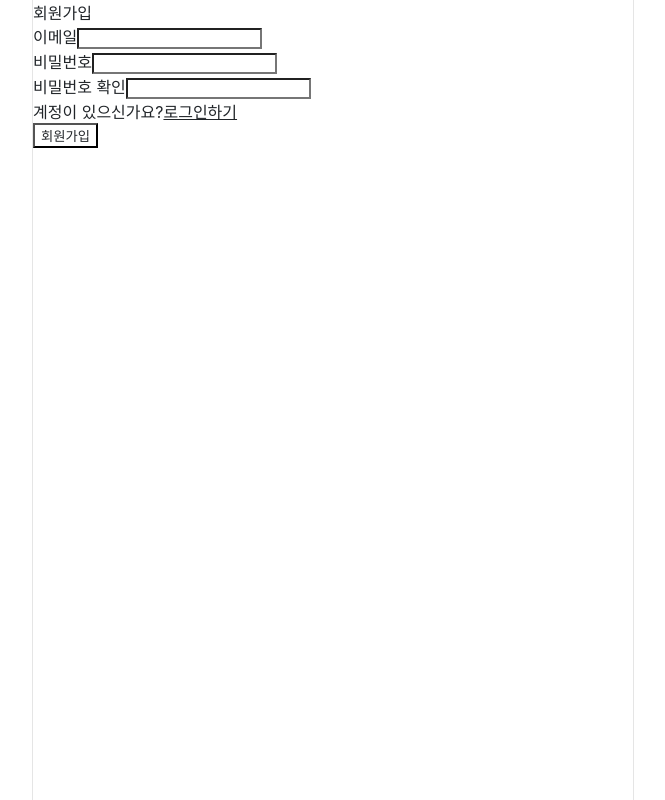
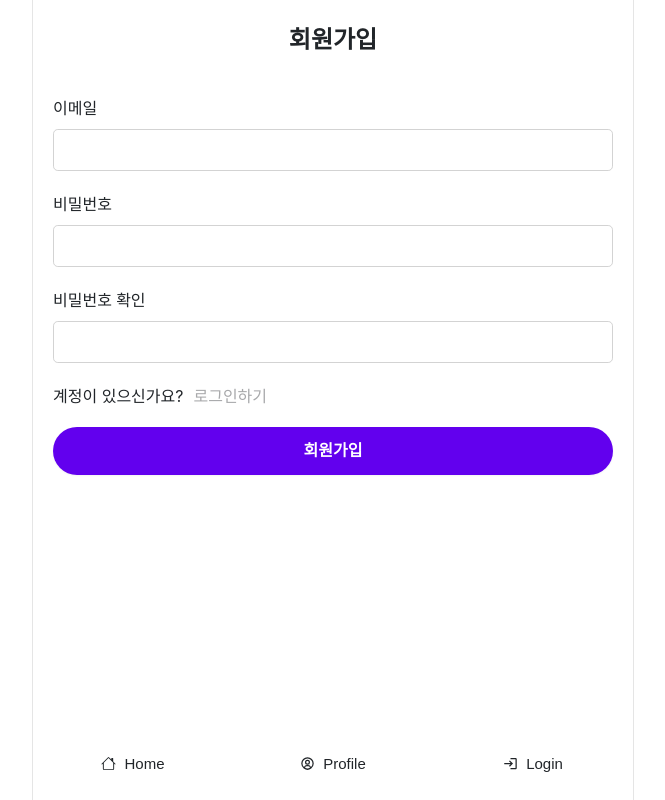
Before and after one commit to gahyeon11/twitter-prj, a React (Create React App) app: page /users/signup in a window 1280 px wide. Shown: the whole page, without its empty margins (307-972 px from the left). Built offline with nearby package versions, Linux system fonts and the light colour scheme; no server answers.

Commit message:
Feat: 바텀 메뉴, 회원가입 스타일 구현

```diff
--- a/src/App.tsx
+++ b/src/App.tsx
@@ -1,4 +1,5 @@
 import { Layout } from "components/layout/layout";
+import Loader from "components/loader/Loader";
 import Router from "components/Router";
 import { getAuth, onAuthStateChanged } from "firebase/auth";
 import { app } from "firebaseApp";
@@ -27,7 +28,7 @@ function App() {
   return (
     <Layout>
       <ToastContainer />
-      {init ? <Router isAuthenticated={isAuthenticated} /> : "loading"}
+      {init ? <Router isAuthenticated={isAuthenticated} /> : <Loader />}
     </Layout>
   );
 }
--- /dev/null
+++ b/src/components/Menu.tsx
@@ -0,0 +1,47 @@
+import { BsHouse } from "react-icons/bs";
+import { BiUserCircle } from "react-icons/bi";
+import { useNavigate } from "react-router-dom";
+import { MdLogout, MdLogin } from "react-icons/md";
+import { useContext } from "react";
+import AuthContext from "context/AuthContext";
+import { getAuth, signOut } from "firebase/auth";
+import { app } from "firebaseApp";
+
+import { toast } from "react-toastify";
+
+export default function MenuList() {
+  const { user } = useContext(AuthContext);
+  const navigate = useNavigate();
+  return (
+    <div className="footer">
+      <div className="footer_grid">
+        <button type="button" onClick={() => navigate("/")}>
+          <BsHouse />
+          Home
+        </button>
+        <button type="button" onClick={() => navigate("/profile")}>
+          <BiUserCircle />
+          Profile
+        </button>
+        {user === null ? (
+          <button type="button" onClick={() => navigate("/users/login")}>
+            <MdLogin />
+            Login
+          </button>
+        ) : (
+          <button
+            type="button"
+            onClick={async () => {
+              const auth = getAuth(app);
+              await signOut(auth);
+              toast.success("로그아웃 되었습니다.");
+            }}
+          >
+            <MdLogout />
+            Logout
+          </button>
+        )}
+      </div>
+    </div>
+  );
+}
--- a/src/components/layout/layout.tsx
+++ b/src/components/layout/layout.tsx
@@ -1,7 +1,9 @@
+import MenuList from "components/Menu";
+
 interface LauoutProps {
   children: React.ReactNode;
 }
 
 export const Layout = ({ children }: LauoutProps) => {
-  return <div className="layout">{children}</div>;
+  return <div className="layout">{children} <MenuList /></div>;
 };
--- /dev/null
+++ b/src/components/loader/Loader.module.scss
@@ -0,0 +1,29 @@
+
+$primaryColor: #6200ee;
+
+.loader {
+  width: 48px;
+  height: 48px;
+  position: absolute;
+  left: 0;
+  right: 0;
+  top: 0;
+  bottom: 0;
+  margin: auto;
+  border: 5px solid $primaryColor;
+  border-bottom-color: transparent;
+  border-radius: 50%;
+  display: inline-block;
+  box-sizing: border-box;
+  animation: rotation 1s linear infinite;
+  z-index: 999999;
+}
+
+@keyframes rotation {
+  0% {
+    transform: rotate(0deg);
+  }
+  100% {
+    transform: rotate(360deg);
+  }
+}
--- /dev/null
+++ b/src/components/loader/Loader.tsx
@@ -0,0 +1,7 @@
+import styles from "./Loader.module.scss";
+
+export default function Loader(){
+    return (
+        <div className={styles.loader} />
+    )
+}
--- /dev/null
+++ b/src/context/AuthContext.tsx
@@ -0,0 +1,35 @@
+import { ReactNode, createContext, useEffect, useState } from "react";
+import { User } from "firebase/auth";
+import { getAuth, onAuthStateChanged } from "firebase/auth";
+import { app } from "firebaseApp";
+
+interface AuthProps {
+  children: ReactNode;
+}
+
+const AuthContext = createContext({
+  user: null as User | null,
+});
+
+export const AuthContextProvider = ({ children }: AuthProps) => {
+  const [currentUser, setCurrentUser] = useState<User | null>(null);
+  const auth = getAuth(app);
+
+  useEffect(() => {
+    onAuthStateChanged(auth, (user) => {
+      if (user) {
+        setCurrentUser(user);
+      } else {
+        setCurrentUser(null);
+      }
+    });
+  }, [auth]);
+
+  return (
+    <AuthContext.Provider value={{ user: currentUser }}>
+      {children}
+    </AuthContext.Provider>
+  );
+};
+
+export default AuthContext;
--- a/src/index.scss
+++ b/src/index.scss
@@ -58,13 +58,13 @@ body {
   position: fixed;
   right: 0;
   left: 0;
-  bottom: 0;
+  bottom: 12px;
   z-index: 10;
   width: 100%;
   max-width: 600px;
   margin: 0 auto;
   background-color: transparent;
-  color: $white;
+  color: $gray;
 
   &_grid {
     display: grid;
@@ -255,3 +255,101 @@ body {
     }
   }
 }
+
+
+// form 레이아웃
+.form {
+  margin: 0 auto;
+  max-width: 680px;
+  padding: 20px;
+
+  input {
+    height: 20px;
+    padding: 10px;
+    border-radius: 0.3rem;
+    border: 1px solid lightgray;
+    width: 96%;
+    max-width: 680px;
+  }
+
+  &_block {
+    margin-top: 20px;
+    width: 100%;
+  }
+
+  &_block-lg {
+    margin-top: 28px;
+    width: 100%;
+  }
+
+  label {
+    display: block;
+    font-weight: 500;
+    margin-bottom: 10px;
+    margin-top: 20px;
+  }
+
+  &_btn-submit {
+    @extend .button;
+    width: 100%;
+    height: 48px;
+    font-weight: 600;
+    padding: 10px;
+    cursor: pointer;
+    font-size: 16px;
+    margin: 0 auto;
+    color: white;
+    background-color: $primaryColor;
+
+    &:hover,
+    &:focus {
+      background-color: $activeBorder;
+    }
+  }
+
+  &_title {
+    text-align: center;
+    font-size: 24px;
+    font-weight: 700;
+    padding-bottom: 20px;
+  }
+
+  &_link {
+    margin-left: 10px;
+    text-decoration: none;
+    color: $grayText;
+
+    &:hover,
+    &:focus {
+      color: $gray;
+    }
+  }
+
+  &_error {
+    color: red;
+  }
+
+  &_btn-google {
+    @extend .form_btn-submit;
+    background-color: $white;
+    color: $activeBorder;
+
+    &:hover,
+    &:focus {
+      background-color: $activeBorder;
+      color: $white;
+    }
+  }
+
+  &_btn-github {
+    @extend .form_btn-submit;
+    background-color: black;
+    color: white;
+
+    &:hover,
+    &:focus {
+      background-color: $activeBg;
+      color: $white;
+    }
+  }
+}
--- a/src/index.tsx
+++ b/src/index.tsx
@@ -1,14 +1,17 @@
-import React from 'react';
-import ReactDOM from 'react-dom/client';
-import './index.scss';
-import App from './App';
-import {BrowserRouter} from "react-router-dom";
+import React from "react";
+import ReactDOM from "react-dom/client";
+import "./index.scss";
+import App from "./App";
+import { BrowserRouter } from "react-router-dom";
+import { AuthContextProvider } from "context/AuthContext";
 
 const root = ReactDOM.createRoot(
-  document.getElementById('root') as HTMLElement
+  document.getElementById("root") as HTMLElement
 );
 root.render(
-  <BrowserRouter>
-    <App />
-  </BrowserRouter>
+  <AuthContextProvider>
+    <BrowserRouter>
+      <App />
+    </BrowserRouter>
+  </AuthContextProvider>
 );
```
